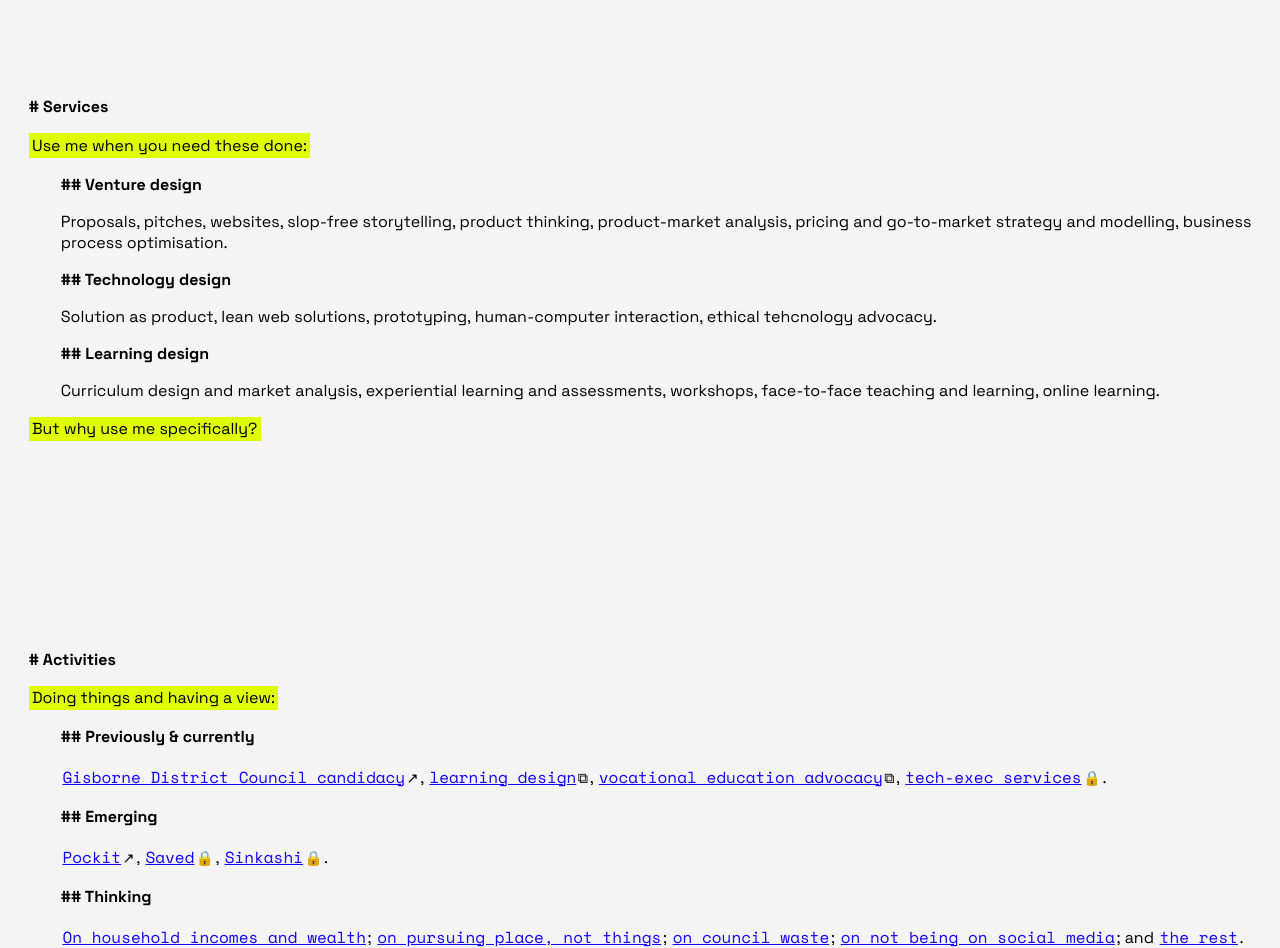
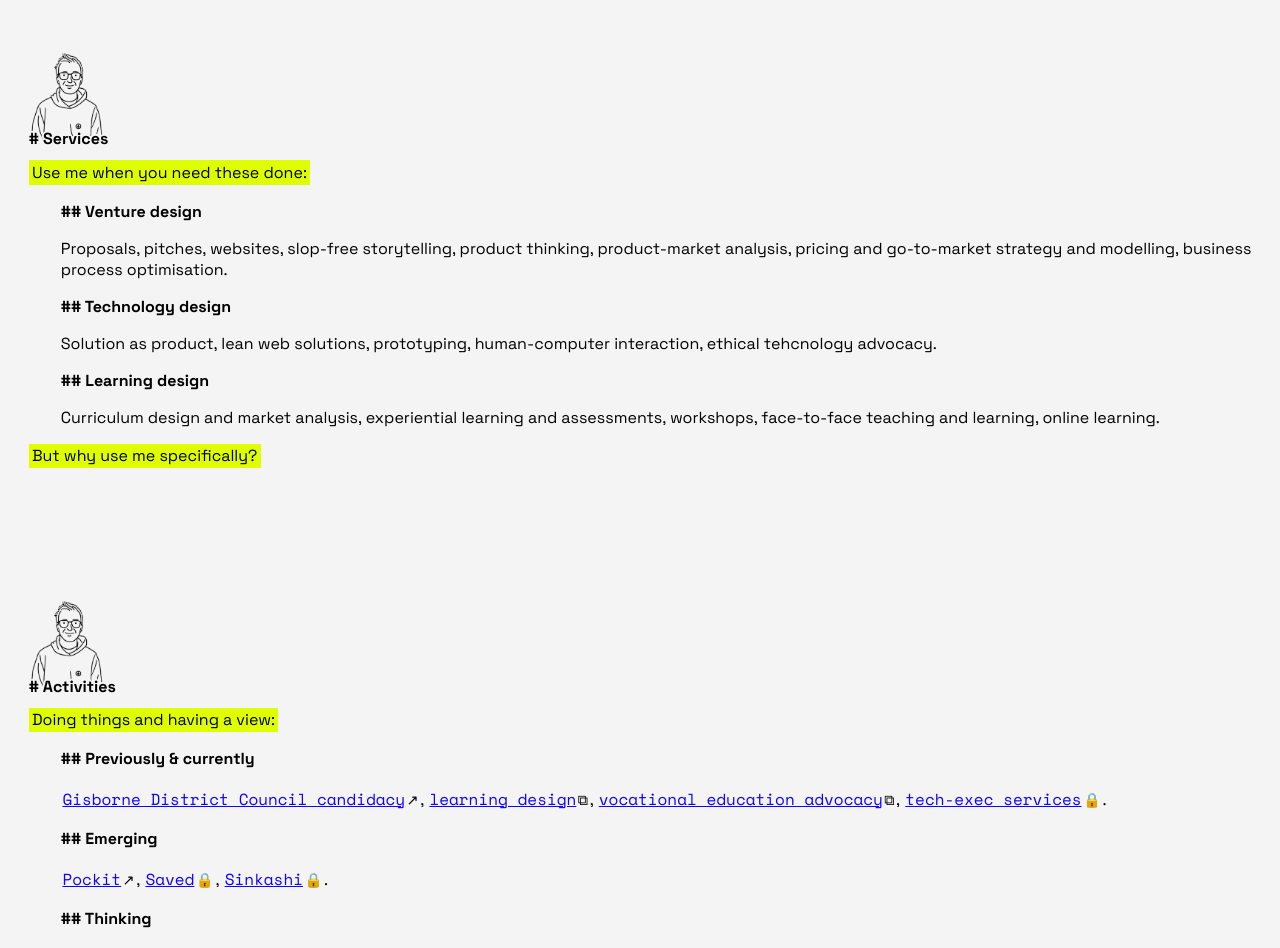
Before and after one commit to ianallannz/ianallannz.github.io, an Eleventy site: page src/index.njk in a window 1280 px wide. Shown: the part 759-1707 px from the top of the page. Built offline with nearby package versions, Linux system fonts and the light colour scheme; Eleventy itself is replaced by a stand-in of ours; files that its build step writes are made by us from their sources.

Commit message:
me lines image

```diff
--- a/src/css/custom.css
+++ b/src/css/custom.css
@@ -214,23 +214,52 @@
     transition: background-color 1.5s ease;
 }
 
+main section.first {
+    padding-top: 8rem;
+}
+
 main section.visible-bg {
     background-color: #f4f4f4;
 }
 
+main section .me-lines {
+    width: 5.5rem;
+    display: inline-block;
+    position: absolute;
+    margin-left: -0.3rem;
+    margin-top: -5rem;
+    z-index: 1;
+}
+
+
 main section h1 {
+    z-index: 2;
+    position: absolute;
     font-size: 1rem;
-    padding-bottom: 1rem
+    padding-bottom: 1rem;
+    text-shadow:
+        2px 0 0 #F4F4F4,
+        -2px 0 0 #F4F4F4,
+        0 2px 0 #F4F4F4,
+        0 -2px 0 #F4F4F4,
+        1.4px 1.4px 0 #F4F4F4,
+        -1.4px 1.4px 0 #F4F4F4,
+        1.4px -1.4px 0 #F4F4F4,
+        -1.4px -1.4px 0 #F4F4F4;
 }
 
 main section h2 {
     font-size: 1rem;
     padding-left: 2rem;
-    padding-bottom: 1rem
+    padding-bottom: 1rem;
 }
 
 main section p {
     padding-bottom: 1rem;
+}
+
+main section p.l1 {
+    padding-top: 2rem;
 }
 
 main section p.l2 {
--- a/src/index.njk
+++ b/src/index.njk
@@ -46,7 +46,8 @@
     </div>
 </header>
 <main>
-    <section id="services">
+    <section id="services" class="first">
+        <img class="me-lines" src="images/me-lines-trans.png">
         <h1># Services</h1>
         <p class="l1"><span class="highlight">Use me when you need these done:</span></p>
         <h2>## Venture design</h2>
@@ -61,6 +62,7 @@
         <p><span class="highlight">But why use me specifically?</span></p>
     </section>
     <section id="activities">
+        <img class="me-lines" src="images/me-lines-trans.png">
         <h1># Activities</h1>
         <p class="l1"><span class="highlight">Doing things and having a view:</span></p>
         <h2>## Previously &amp; currently</h2>
```
Also changed, not shown: todo.md (+2 -2 lines), src/images/me-lines-trans.png (added), 3 other files.
